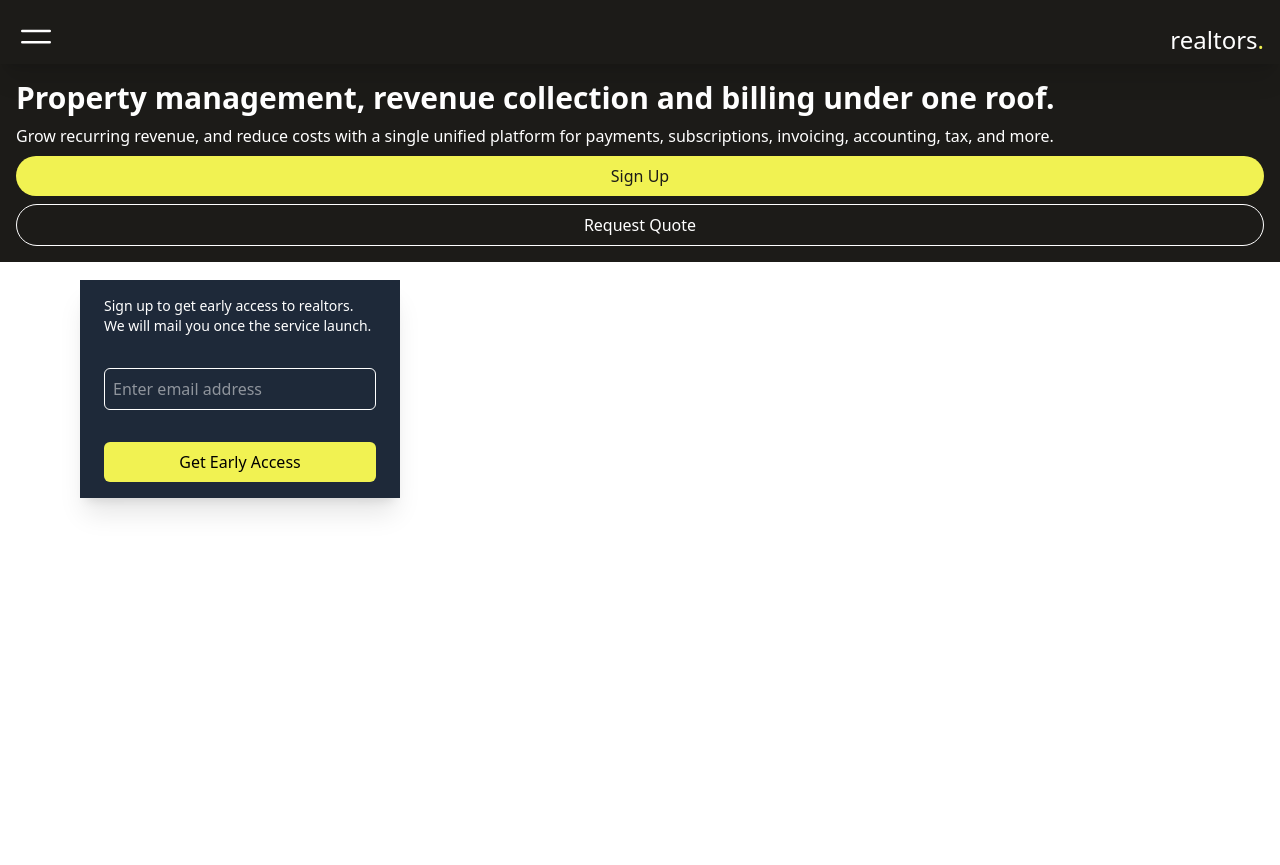
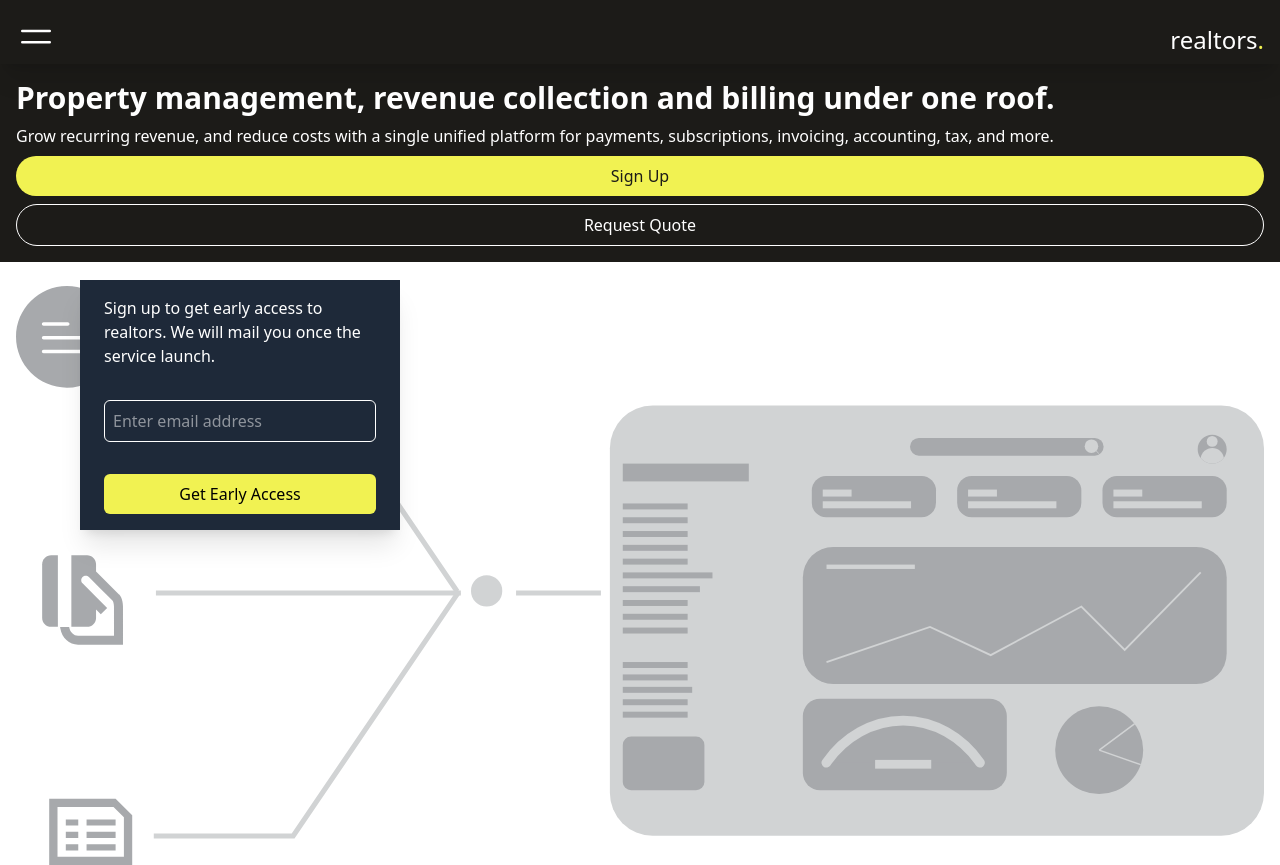
Before and after one commit to pacheko-ke/realtor, a React (Vite) app: page / in a window 1280 px wide. Before the commit the page ends 800 px from the top, so only its background shows below. Built offline with nearby package versions, Linux system fonts and the light colour scheme.

Commit message:
add image illustration placeholder

```diff
--- a/src/components/Home.jsx
+++ b/src/components/Home.jsx
@@ -1,6 +1,7 @@
 import React from 'react'
 import { motion } from "motion/react"
 import EarlyAccess from './core/EarlyAccess'
+import Dashboard from '../assets/images/dashboard-illustration.svg'
 
 
 export default function Home() {
@@ -10,11 +11,11 @@
     }
 
     const variants = {
-        initial:{
-            y:500
+        initial: {
+            y: 500
         },
-        animate:{
-            y:0
+        animate: {
+            y: 0
         }
     }
 
@@ -26,7 +27,9 @@
                 <button className='bg-[#F1F252] rounded-full text-[#1c1b18] py-2' onClick={raiseAlert}>Sign Up</button>
                 <button className='border border-white rounded-full text-white py-2' onClick={raiseAlert}>Request Quote</button>
             </div>
+            <img src={Dashboard} alt="imahe here" className='mx-4 mt-6'/>
             <EarlyAccess />
+
 
         </div>
 
--- a/src/components/core/EarlyAccess.jsx
+++ b/src/components/core/EarlyAccess.jsx
@@ -4,7 +4,7 @@
 export default function Newsletter(props) {
   return (
     <motion.div className='flex gap-4 shadow-xl flex-col right-20 left-20 top-[35vh] align-center z-10   md:w-1/4 md:gap-8 align-right bg-gray-800 px-6 py-4 text-white absolute' initial={{ y: 500 }} animate={{ y: 0 }} transition={{ duration: 2, delay: 2 }}>
-      <p className="text-sm">Sign up to get early access to realtors. We will mail you once the service launch.  </p>
+      <p className="text-md">Sign up to get early access to realtors. We will mail you once the service launch.  </p>
       <input type="email" placeholder='Enter email address' className='border pl-2 py-2 rounded-md invalid:border-red-500 invalid:border-2 text-white' />
       <button className='bg-[#F1F252] py-2 rounded-md text-black'>Get Early Access</button>
 
```
